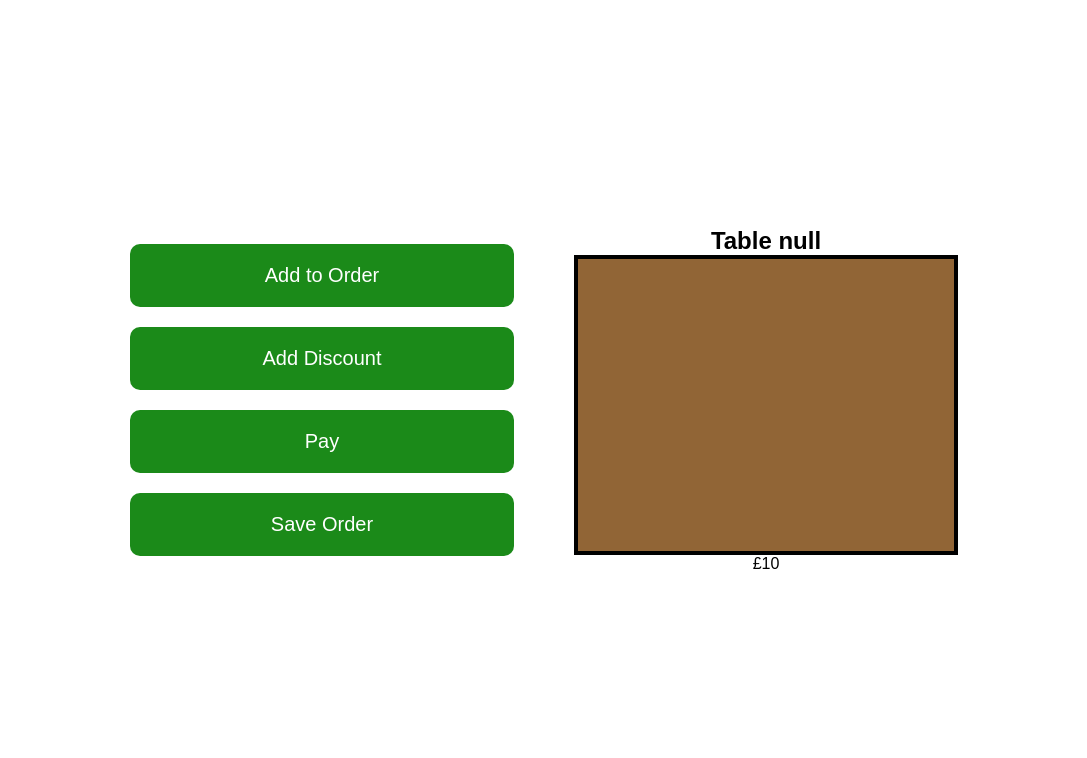
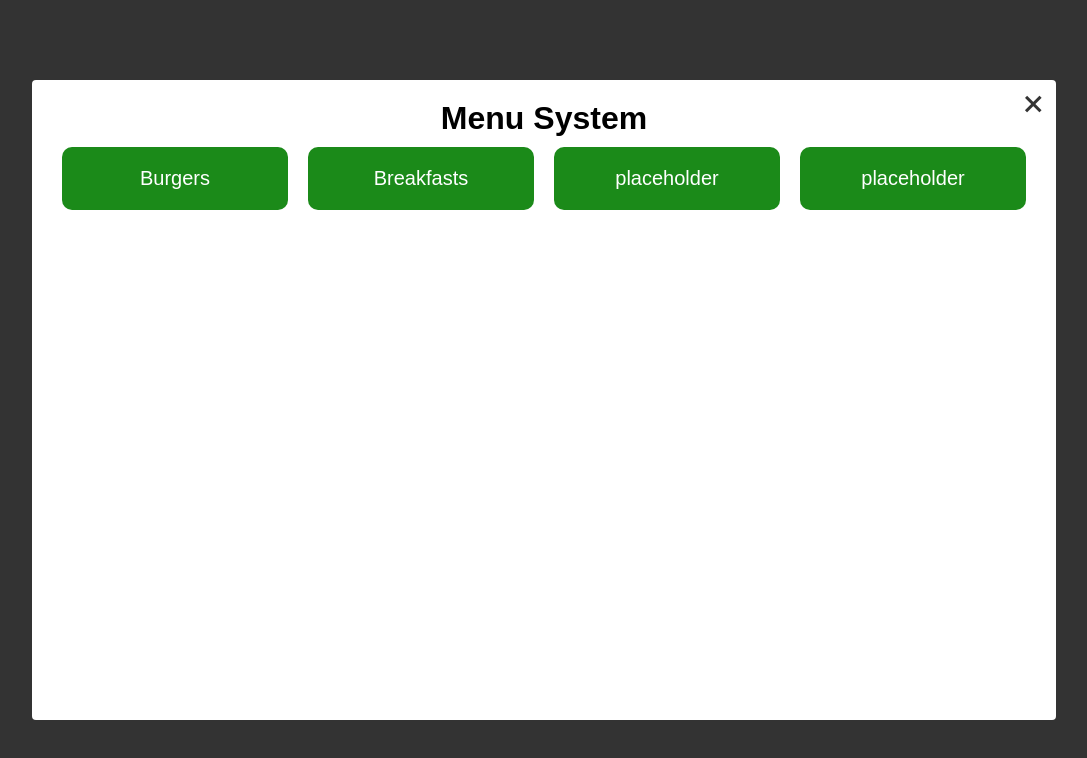
Before and after one commit to DanDaviez89/HumbleSoftware, a plain HTML site: page tableSelect.html in a window 1280 px wide. Both pictures are taken after a click on the link "Add to Order". Shown: the whole page, without its empty margins (96-1183 px from the left). Drawn offline with Linux system fonts and the light colour scheme.

Commit message:
Add a menu pop up window and allow the user to select items, display items on menu and display price of all those added items

```diff
--- a/style.css
+++ b/style.css
@@ -64,7 +64,7 @@ body {
 .btnT {
     text-decoration: none;
     padding: 20px 40px;
-    font-size: 1.25rem;
+    font-size: 1rem;
     text-align: center;
     position: relative;
     margin: 10px;
@@ -85,3 +85,46 @@ body {
 #price {
     text-align: center;
 }
+
+.bg-modal {
+	background-color: rgba(0, 0, 0, 0.8);
+	width: 100%;
+	height: 100%;
+	position: absolute;
+	top: 0;
+	display: none;
+	justify-content: center;
+	align-items: center;
+}
+
+.modal-contents {
+	height: 80%;
+	width: 80%;
+	background-color: white;
+	text-align: center;
+	padding: 20px;
+	position: relative;
+	border-radius: 4px;
+}
+
+input {
+	margin: 15px auto;
+	display: block;
+	width: 50%;
+	padding: 8px;
+	border: 1px solid gray;
+}
+
+.close {
+	position: absolute;
+	top: 0;
+	right: 10px;
+	font-size: 42px;
+	color: #333;
+	transform: rotate(45deg);
+	cursor: pointer;
+}
+
+#lsContent {
+    white-space: pre-line;
+}
--- a/tableSelect.html
+++ b/tableSelect.html
@@ -11,6 +11,8 @@
 </head>
 <body>
     <div class="container">
+        <h1>Humble</h1>
+
         <div class="containerT">
             <div class="buttonsCol">
                 <a href="#" class="btnT" id="Add">Add to Order</a>
@@ -25,12 +27,29 @@
                 </div>
 
                 <div id="orderList">
-
+                    <a id="lsContent"></a>
                 </div>
 
                 <div id="price">
-                    <a id="Total">£10</a>
+                    <h1 id="Total"></h1>
                 </div>
+            </div>
+        </div>
+    </div>
+
+    <!-- Modal Section -->
+    <div class="bg-modal">
+        <div class="modal-contents">
+
+            <div class="close">+</div>
+
+            <h1>Menu System</h1>
+
+            <div class="buttons">
+                <a href="#" class="btn" id="burgers">Burgers</a>
+                <a href="#" class="btn" id="Breakfasts">Breakfasts</a>
+                <a href="#" class="btn" id="three">placeholder</a>
+                <a href="#" class="btn" id="four">placeholder</a>
             </div>
         </div>
     </div>
--- a/tableSelectJava.js
+++ b/tableSelectJava.js
@@ -1,3 +1,46 @@
+//This prints out what table the user is on
 const title = document.querySelector("#title");
+title.textContent = "Table " + localStorage.getItem("tableID");
 
-title.textContent = "Table " + localStorage.getItem("tableID");
+//Opens upp the menu system
+document.getElementById('Add').addEventListener("click", function() {
+	document.querySelector('.bg-modal').style.display = "flex";
+});
+
+document.querySelector('.close').addEventListener("click", function() {
+	document.querySelector('.bg-modal').style.display = "none";
+});
+
+//TotalPrice
+const priceSelector = document.querySelector("#Total");
+var price = 0;
+
+//TableOrders Array
+var tableOrders = "";
+
+//Save over all the menu buttons
+const orderList = document.querySelector("#orderList");
+const burgers = document.querySelector("#burgers");
+const Breakfasts = document.querySelector("#Breakfasts");
+const num3 = document.querySelector("#three");
+const num4 = document.querySelector("#four");
+
+//Eventlis for all the buttons
+burgers.addEventListener("click", () => {
+
+    orderList.textContent += "Burger - 5 ";
+    price = price + 5;
+    priceSelector.textContent = "£" + price;
+});
+
+Breakfasts.addEventListener("click", () => {
+    console.log("Hello2")
+});
+
+num3.addEventListener("click", () => {
+    console.log("Hello3")
+});
+
+num4.addEventListener("click", () => {
+    console.log("Hello4")
+});
```
Also changed, not shown: index.html (+2 -0 lines).
